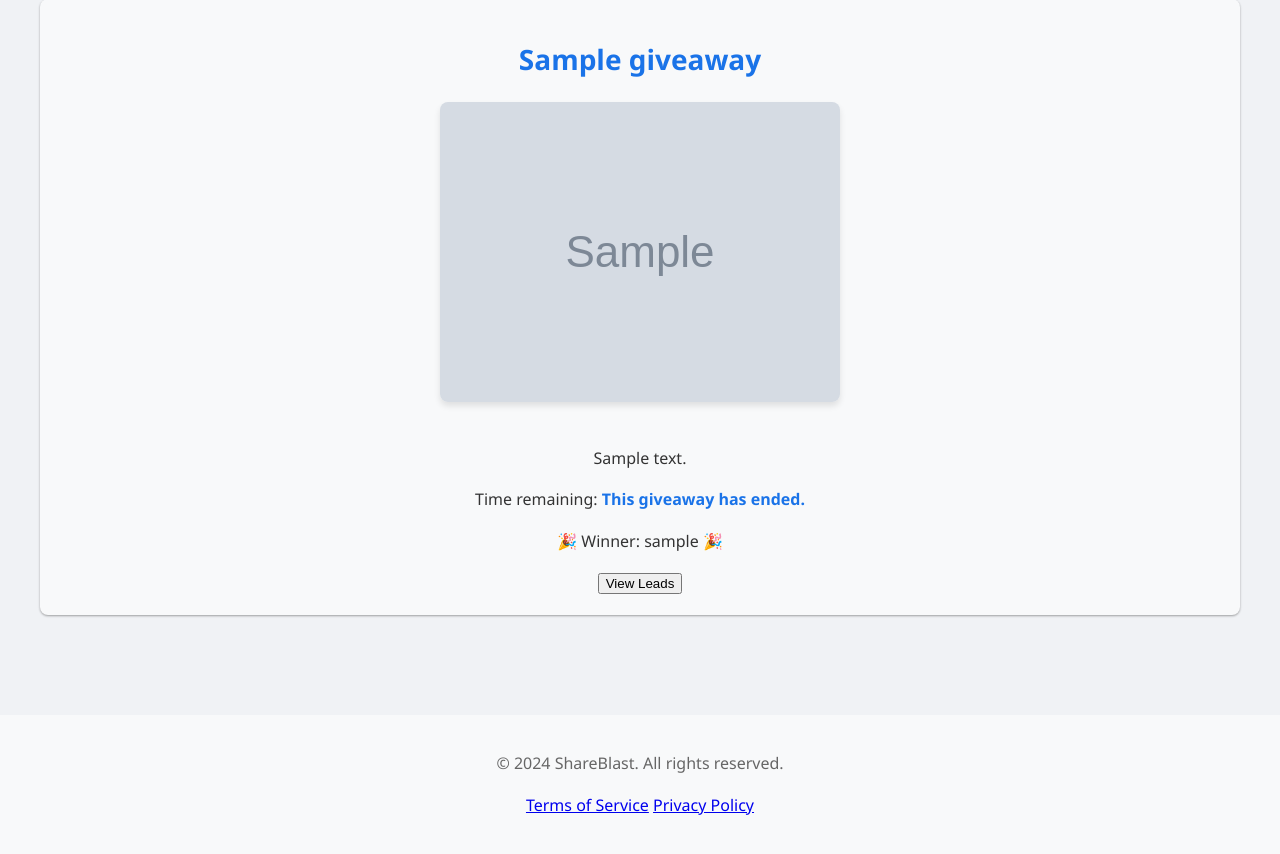
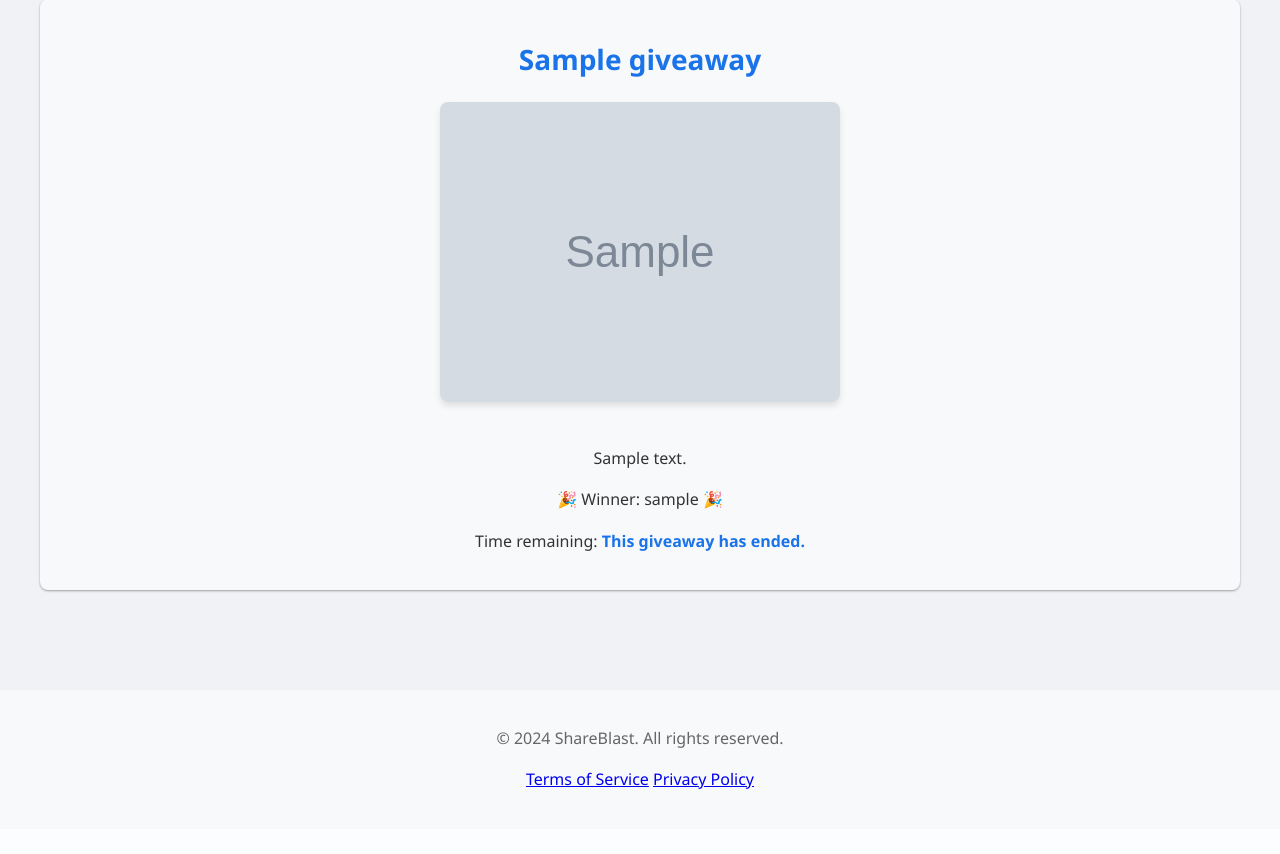
Before and after one commit to simowardi/ShareBlast, a Flask app: template templates/giveaway.html in a window 1280 px wide. Shown: the part 79-933 px from the top of the page. After the commit the page ends 868 px from the top, so only its background shows below. Run offline with Flask 2, Linux system fonts and the light colour scheme; the template is opened without the code that fills it: values that come from a table or form of the project are taken from there, others are empty; a user stored in the database is signed in; tables that the repository leaves empty hold one stand-in row (values such as "Sample post"); grey boxes marked "Sample" are stand-in pictures.

Commit message:
lead & winner update v5.9

```diff
--- a/templates/giveaway.html
+++ b/templates/giveaway.html
@@ -25,7 +25,6 @@
 
 			<p>{{ giveaway.description }}</p>
 
-			<p>Time remaining: <span id="countdown">{{ giveaway.end_date }}</span></p>
 
 			<div class="text-center mt-1">
 				{% if now < giveaway.end_date %}
@@ -34,17 +33,14 @@
 					</form>
 				<p>Ends on: {{ giveaway.end_date }}</p>
 				{% endif %}
+			</div>
+			{% if giveaway.winner %}
+			<p class="winner">🎉 Winner: {{ giveaway.winner.user.username }} 🎉</p>
+			{% elif now > giveaway.end_date %}
+			<p>This giveaway has ended. No winner was selected.</p>
+			{% endif %}
 
-				{% if giveaway.winner %}
-				<p class="winner">🎉 Winner: {{ giveaway.winner.user.username }} 🎉</p>
-			    {% elif now > giveaway.end_date %}
-				<p>This giveaway has ended. No winner was selected.</p>
-			    {% endif %}
-
-			    {% if current_user.id == giveaway.creator_id %}
-				<button onclick="viewLeads({{ giveaway.id }})">View Leads</button>
-			    {% endif %}
-			</div>
+			<p>Time remaining: <span id="countdown">{{ giveaway.end_date }}</span></p>
 		</div>
 	</div>
 
```
